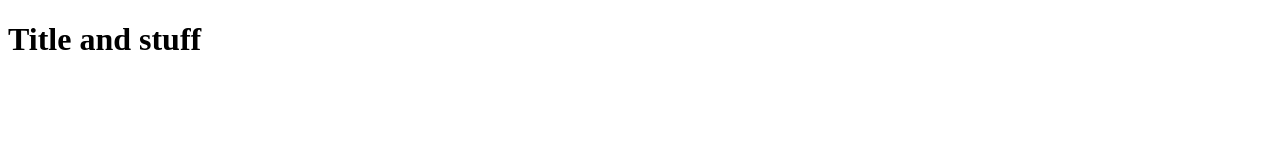
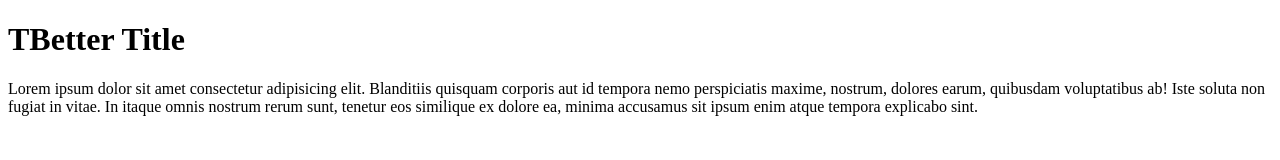
Before and after one commit to Dr-Heno/gitworkshop, a plain HTML site: page index.html in a window 1280 px wide. Drawn offline with Linux system fonts and the light colour scheme.

Commit message:
new comment

```diff
--- a/index.html
+++ b/index.html
@@ -7,6 +7,7 @@
     <title>Document</title>
 </head>
 <body>
-    <h1>Title and stuff</h1>
+    <h1>TBetter Title</h1>
+    <p>Lorem ipsum dolor sit amet consectetur adipisicing elit. Blanditiis quisquam corporis aut id tempora nemo perspiciatis maxime, nostrum, dolores earum, quibusdam voluptatibus ab! Iste soluta non fugiat in vitae. In itaque omnis nostrum rerum sunt, tenetur eos similique ex dolore ea, minima accusamus sit ipsum enim atque tempora explicabo sint.</p>
 </body>
 </html>
```
Also changed, not shown: aboutus.html (added).
